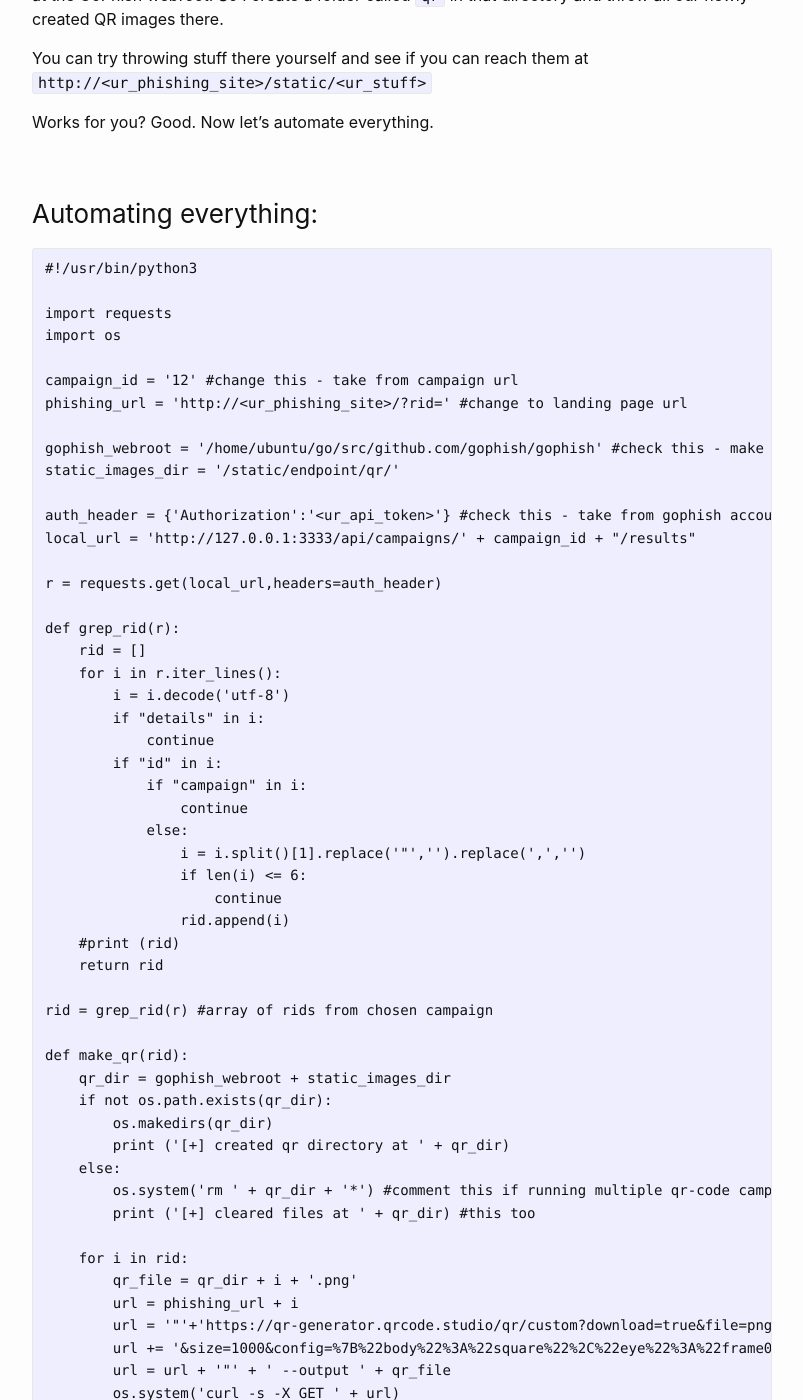
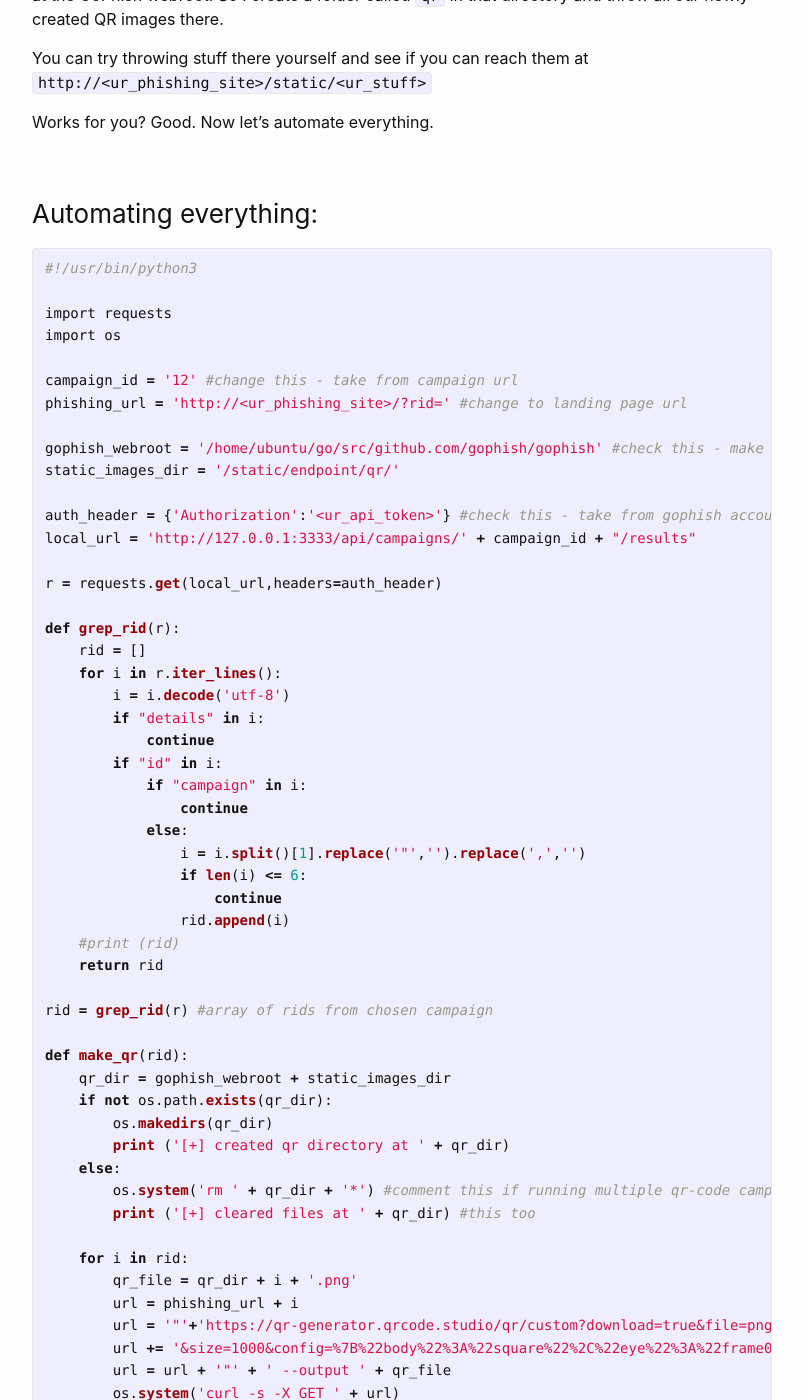
Before and after one commit to ongyuann/ongyuann.github.io, a Jekyll site: the page built from _posts/2020-05-27-qr-phishing-with-gophish.md, in a window 1280 px wide and 1400 px high, scrolled down 2522 px. Shown: the whole window, without its empty margins (238-1041 px from the left). Built offline with Jekyll 4.4.1, drawn with Linux system fonts in a browser that asks for light colours; some of the changed lines change nothing that is shown; some of the changed text lies outside the part shown.

Commit message:
Update 2020-05-27-qr-phishing-with-gophish.md

````diff
--- a/_posts/2020-05-27-qr-phishing-with-gophish.md
+++ b/_posts/2020-05-27-qr-phishing-with-gophish.md
@@ -65,7 +65,7 @@
 https://www.qrcode-monkey.com&size=1000&config={"body":"square","eye":"frame0","eyeBall":"ball0","erf1":[],"erf2":[],"erf3":[],"brf1":[],"brf2":[],"brf3":[],"bodyColor":"#000000","bgColor":"#FFFFFF","eye1Color":"#000000","eye2Color":"#000000","eye3Color":"#000000","eyeBall1Color":"#000000","eyeBall2Color":"#000000","eyeBall3Color":"#000000","gradientColor1":"","gradientColor2":"","gradientType":"linear","gradientOnEyes":"true","logo":"","logoMode":"default"}
 ```
 
-Of course, we won't be using `curl` to generate the QR images one by one - that's absurd. Ultimately we'll script the whole thing up and automate all the steps (see end of post).
+Of course, we won't be using `curl` to generate the QR images one by one - that's inefficient. Ultimately we'll script the whole thing up and automate all the steps (see end of post).
 
 ### Copy all the generated QR images into your server's webroot
 
@@ -76,7 +76,7 @@
 Works for you? Good. Now let's automate everything.
 
 ### Automating everything:
-```
+```python
 #!/usr/bin/python3
 
 import requests
@@ -135,4 +135,4 @@
 make_qr(rid)
 ```
 
-Do a happy dance if it worked for ya.
+Hope it worked for ya.
````
